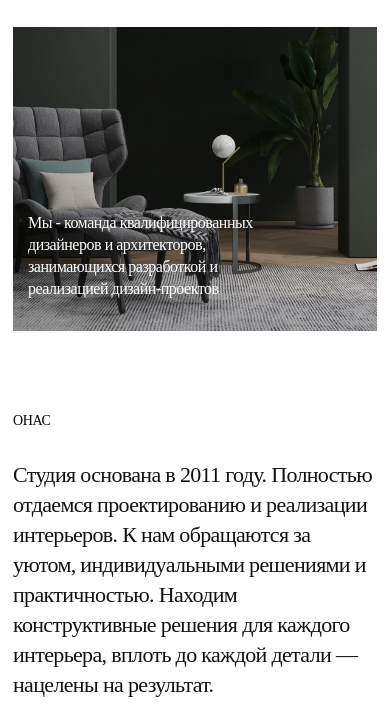
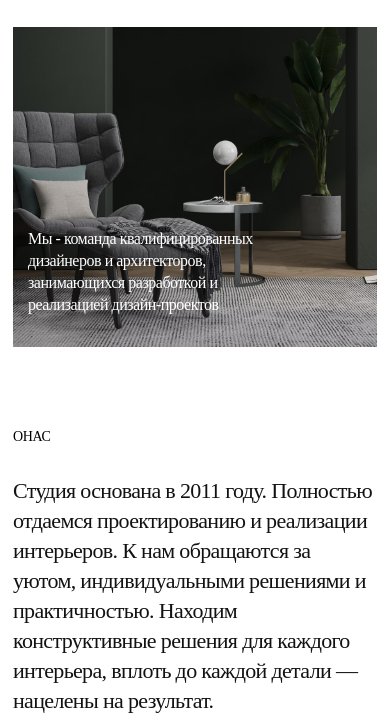
Before and after one commit to KonstantinKZH/module2-task1, a plain HTML site: page index.html in a window 390 px wide. Shown: the part 99-826 px from the top of the page. Drawn offline with Linux system fonts and the light colour scheme; files whose address does not match are found by name.

Commit message:
fixed the code four

```diff
--- a/style.css
+++ b/style.css
@@ -627,13 +627,13 @@ html{
     }
 
     .header-img-paragraph{
-        height: 304px;
+        height: 320px;
     }
 
     .header-paragraph{
         width: 273px;
         left: 15px;
-        top: 185px;
+        top: 201px;
         font-size: 16px;
         line-height: 22px;
     }
```
